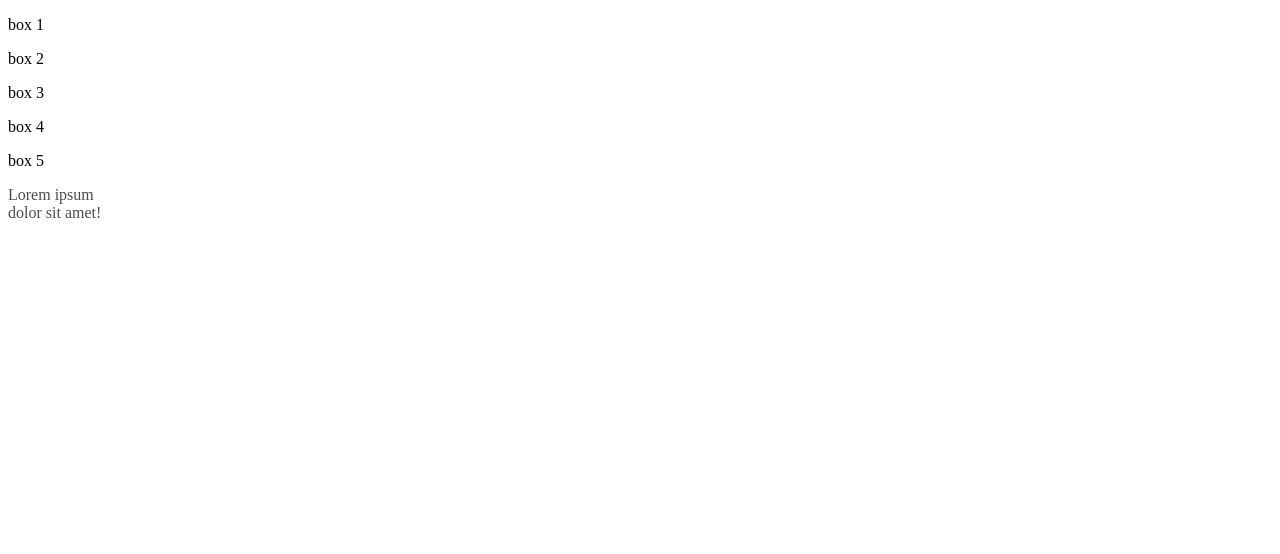
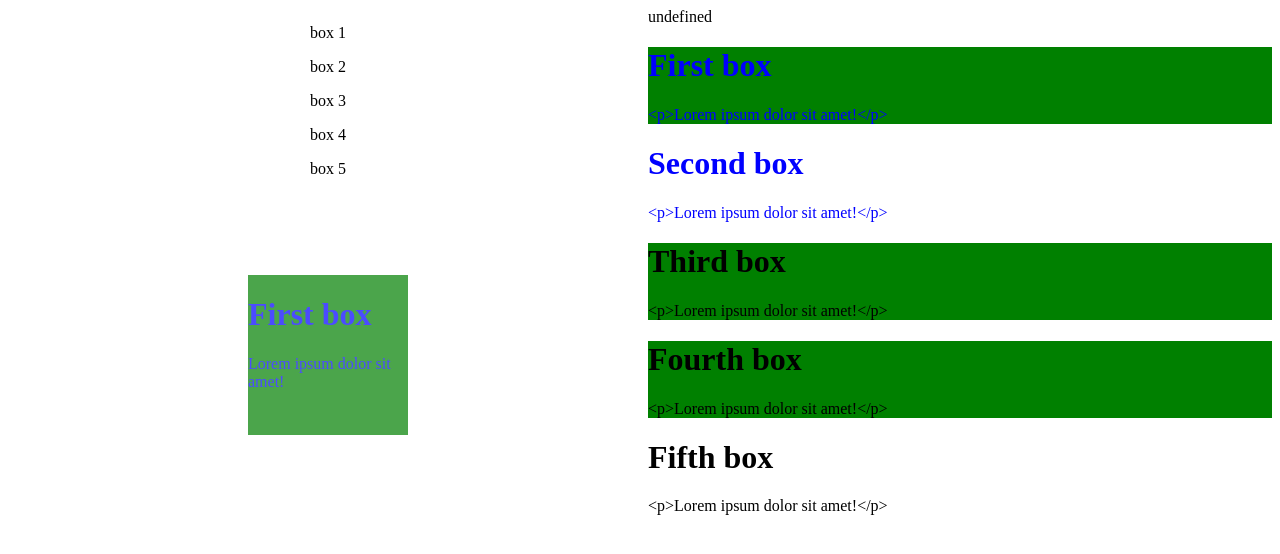
Before and after one commit to balanCORE/10-JS-2, a plain HTML site: page index.html in a window 1280 px wide. Both pictures are taken after a click on the element "box 1". Drawn offline with Linux system fonts and the light colour scheme.

Commit message:
undefined?

```diff
--- a/index.html
+++ b/index.html
@@ -4,9 +4,9 @@
 	<meta charset="UTF-8">
 	<title>Tablice, pętle i obiekty</title>
 	<link rel="stylesheet" href="css/style.css">
-
 </head>
 <body>
+	<div class="clickWay">
 		<div class="whichBox">
 			<p id="box1">box 1</p>
 			<p id="box2">box 2</p>
@@ -17,6 +17,10 @@
 		<div id="container">
 			<!-- tutaj mają pojawiać się boxy -->
 		</div>
+	</div>
+	<div id="loopWay">
+
+	</div>
 	<script src="js/script.js"></script>
 </body>
 </html>
--- a/js/script.js
+++ b/js/script.js
@@ -31,6 +31,8 @@ var data = [
 	},
 ];
 
+//clickWay
+
 //  HTML elements
 var box_1 = document.getElementById('box1');
 var box_2 = document.getElementById('box2');
@@ -42,27 +44,54 @@ var boxContainer = document.getElementsByClassName('container');
 
 // Listener
 box_1.addEventListener('click', function() {
-	newBox(0);
+	showBox(0);
 })
 box_2.addEventListener('click', function() {
-	newBox(1);
+	showBox(1);
 })
 box_3.addEventListener('click', function() {
-	newBox(2);
+	showBox(2);
 })
 box_4.addEventListener('click', function() {
-	newBox(3);
+	showBox(3);
 })
 box_5.addEventListener('click', function() {
-	newBox(4);
+	showBox(4);
 })
 
-//functions
-function newBox(value) {
+//clickWay
+function showBox(value) {
 	var d = document.createElement( 'div' );
         d.id = data[value].id;
-        d.innerHTML = data[value].content;
-        d.classList.add(data[value].categories)
+        d.innerHTML = '<h1>' + data[value].title + '</h1>' + data[value].content;
+        d.className = data[value].categories.join(' ');
         var p = document.getElementById('container');
         p.appendChild(d);
 }
+
+
+//loopWay
+
+function createBox(idFromHTML) {
+  var div, paragraph, header;
+
+  var container = document.getElementById(idFromHTML)
+  container.append(div);
+
+  for(var i = 0; i < data.length; i++) {
+  	// skład
+    div = document.createElement('div');
+    	// działanie
+    	div.id = data[i].id;
+    	div.className = data[i].categories.join(' ');
+    header = document.createElement('h1');
+    	header.innerHTML = data[i].title;
+    paragraph = data[i].content;
+    //tworzenie
+    div.append(header);
+    div.append(paragraph);
+    container.append(div);
+  }
+}
+
+createBox('loopWay');
--- a/sass/style.scss
+++ b/sass/style.scss
@@ -1,7 +1,7 @@
 #container div {
 	opacity: 0.7;
-	height: 15vh;
-	width: 15vh;
+	height: 20vh;
+	width: 20vh;
 }
 
 .important {
@@ -13,5 +13,17 @@
 }
 
 .highlighted {
-
+	background: green;
 }
+.clickWay, #container {
+	width: 50vw;
+	display: flex;
+	justify-content: space-around;
+	flex-wrap: wrap;
+}
+#loopWay, #clickWay {
+	width: 50%;
+}
+body {
+	display: flex;
+}
```
Also changed, not shown: css/style.css. Lines whose indentation alone changed are shown as unchanged.
